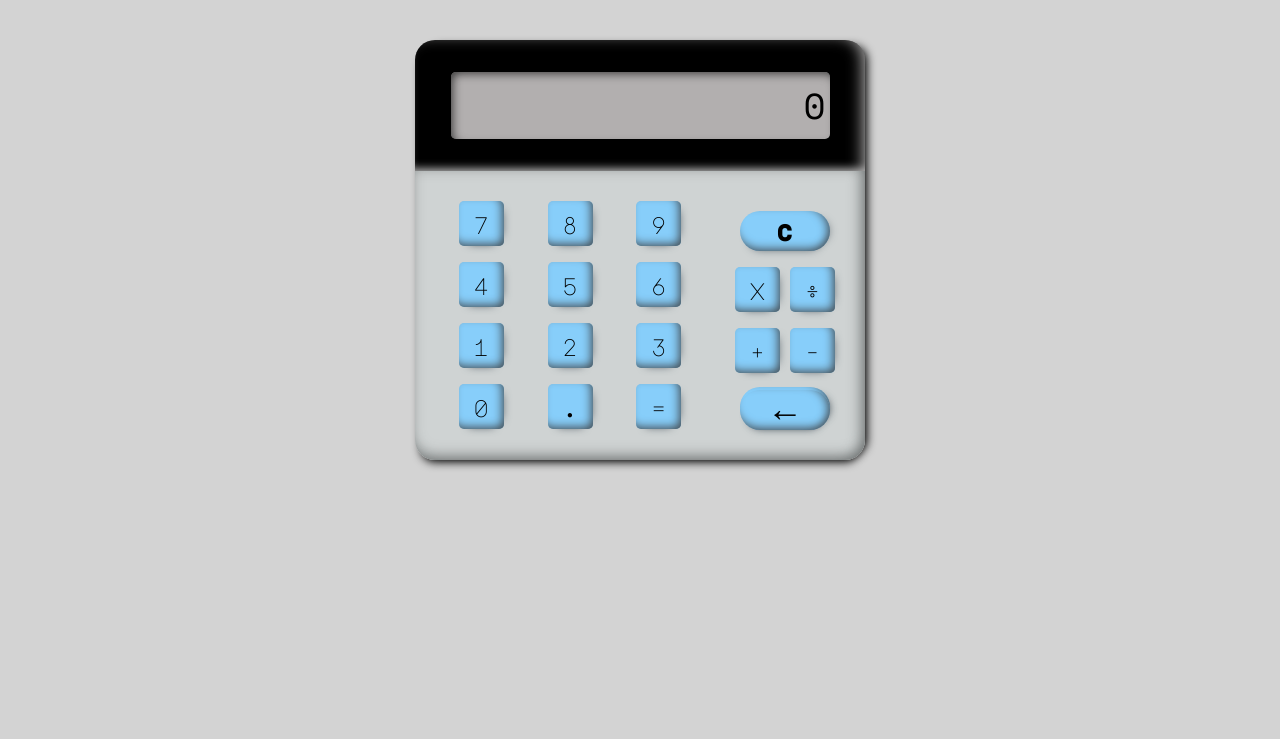
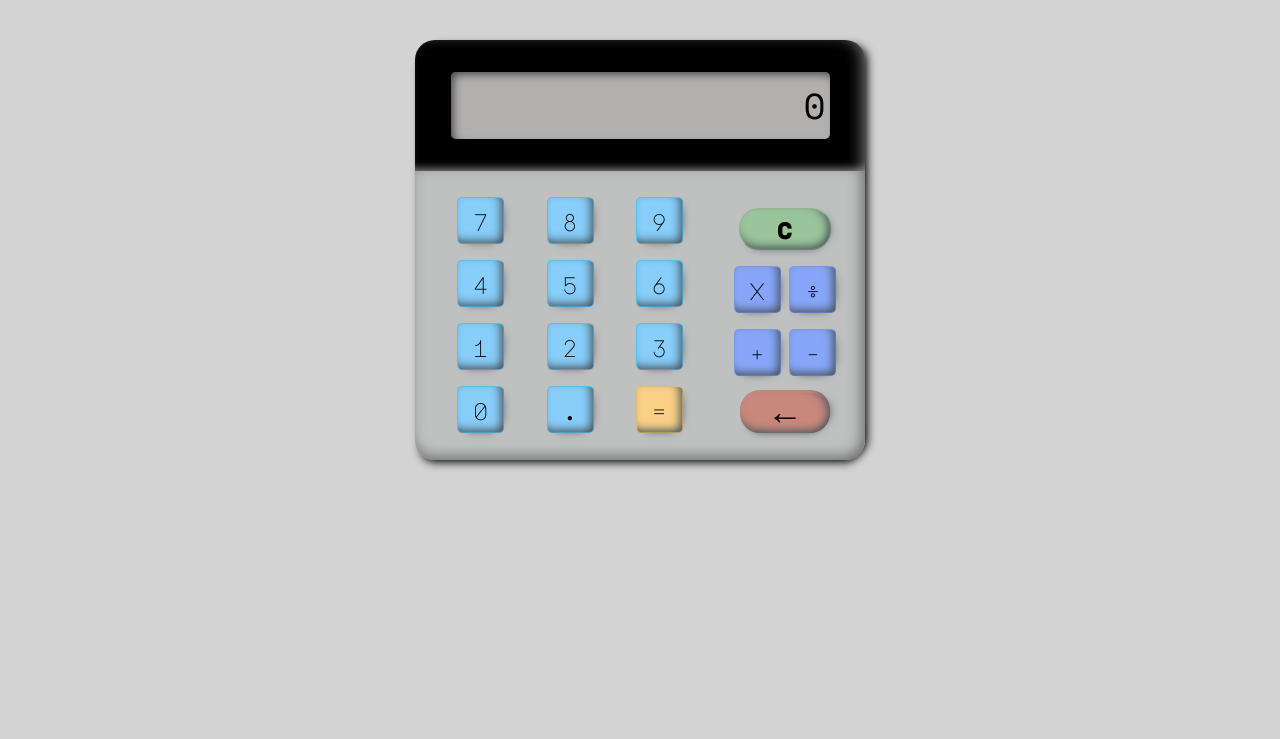
Before and after one commit to jguneratne/calculator, a plain HTML site: page index.html in a window 1280 px wide. Shown: the top 739 px of the page. Drawn offline with nearby package versions, Linux system fonts and the light colour scheme.

Commit message:
Adjust colors on calculator body and buttons

```diff
--- a/style.css
+++ b/style.css
@@ -33,7 +33,7 @@ body {
     background-color: black;
     border-top-left-radius: 20px;
     border-top-right-radius: 20px;
-    box-shadow: inset 0 -8px 8px -6px rgb(174, 173, 173), inset -8px 0 15px -6px rgb(174, 173, 173);
+    box-shadow: inset 0 -8px 8px -6px rgba(174, 173, 173, .7), inset -8px 0 15px -6px rgba(174, 173, 173, .7);
     height: 134px;
     width: 100%;
     margin: 0px;
@@ -57,7 +57,7 @@ body {
     display: flex;
     align-items: center;
     justify-content: space-between;
-    background-color: rgb(207, 211, 211);
+    background-color: rgb(191, 192, 192);
     box-shadow: inset -8px 0 15px -6px rgb(110, 114, 114),  inset 0 -8px 15px -6px rgb(110, 114, 114);
     border-bottom-left-radius: 20px;
     border-bottom-right-radius: 20px;
@@ -104,10 +104,23 @@ body {
     align-items: center;
     border-radius: 5px;
     background-color: rgb(135, 206, 250);
+    border: 1px outset rgba(41, 180, 214, 0.5);
     box-shadow: 0 8px 8px -10px rgb(74, 87, 96), 8px 0 10px -10px rgb(74, 87, 96), inset -8px 0 10px -6px rgb(74, 87, 96), inset 0 -8px 10px -6px rgb(74, 87, 96);
     font-family: 'Major Mono Display', monospace;
     font-size: 24px;
     cursor: pointer;
+}
+
+.btn-op {
+    background-color: rgb(135, 166, 250);
+    border: 1px outset rgba(118, 139, 199, 0.5);
+    box-shadow: 0 8px 8px -10px rgb(74, 87, 96), 8px 0 10px -10px rgb(74, 87, 96), inset -8px 0 10px -6px rgb(74, 87, 96), inset 0 -8px 10px -6px rgb(74, 87, 96);
+}
+
+.btn-eql {
+    background-color: rgb(250, 208, 135);
+    border: 1px outset rgba(199, 166, 108, 0.5);
+    box-shadow: 0 8px 8px -10px rgb(74, 87, 96), 8px 0 10px -10px rgb(74, 87, 96), inset -8px 0 10px -6px rgb(74, 87, 96), inset 0 -8px 10px -6px rgb(74, 87, 96);
 }
 
 .btn-undo,
@@ -125,9 +138,15 @@ body {
     cursor: pointer;
 }
 
+.btn-clear {
+    background-color: rgb(154, 197, 154);
+    border: 1px outset rgba(143, 159, 143, .5);
+}
+
 .btn-undo {
     margin-top: 6px;
     font-size: 36px;
+    background-color: rgb(202, 136, 124);
 }
 
 .footer {
```
